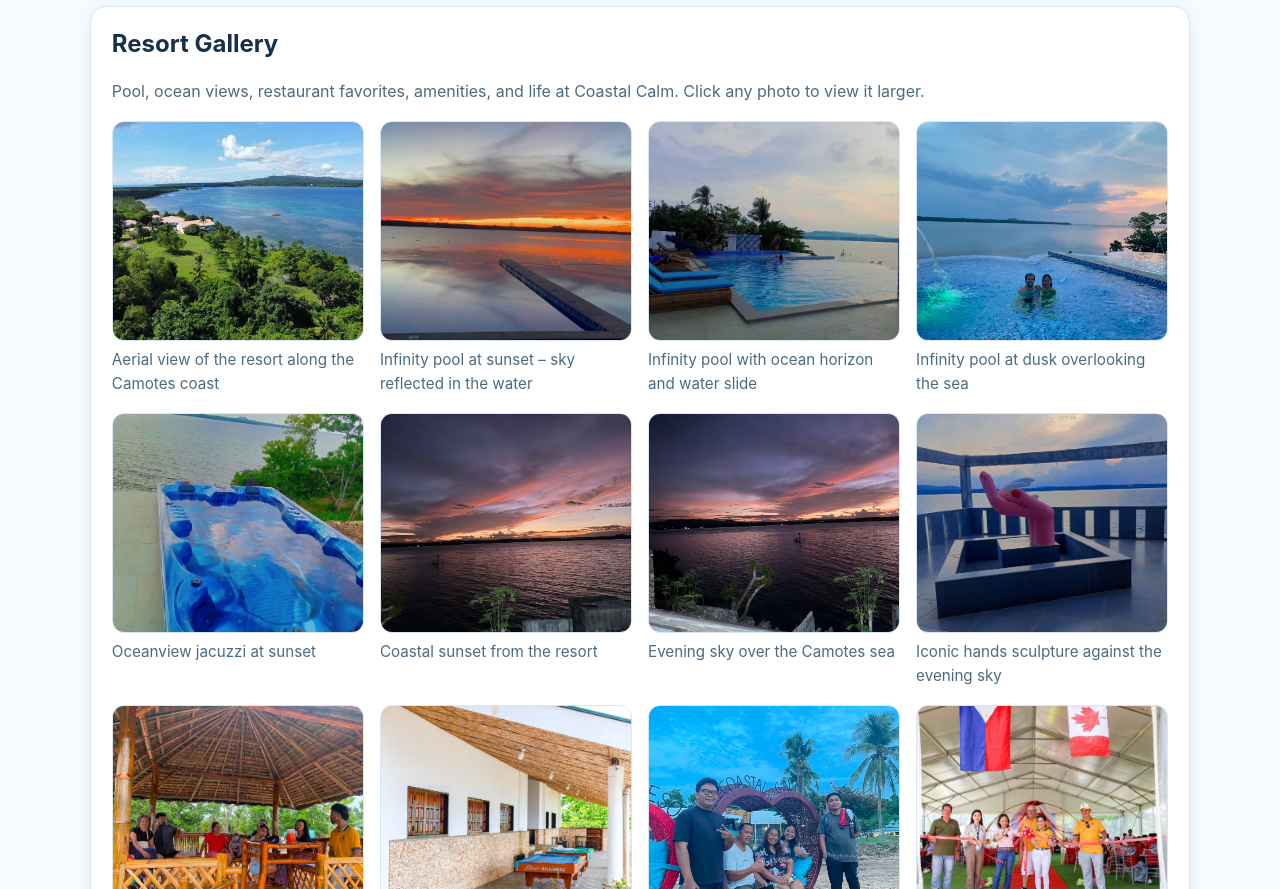
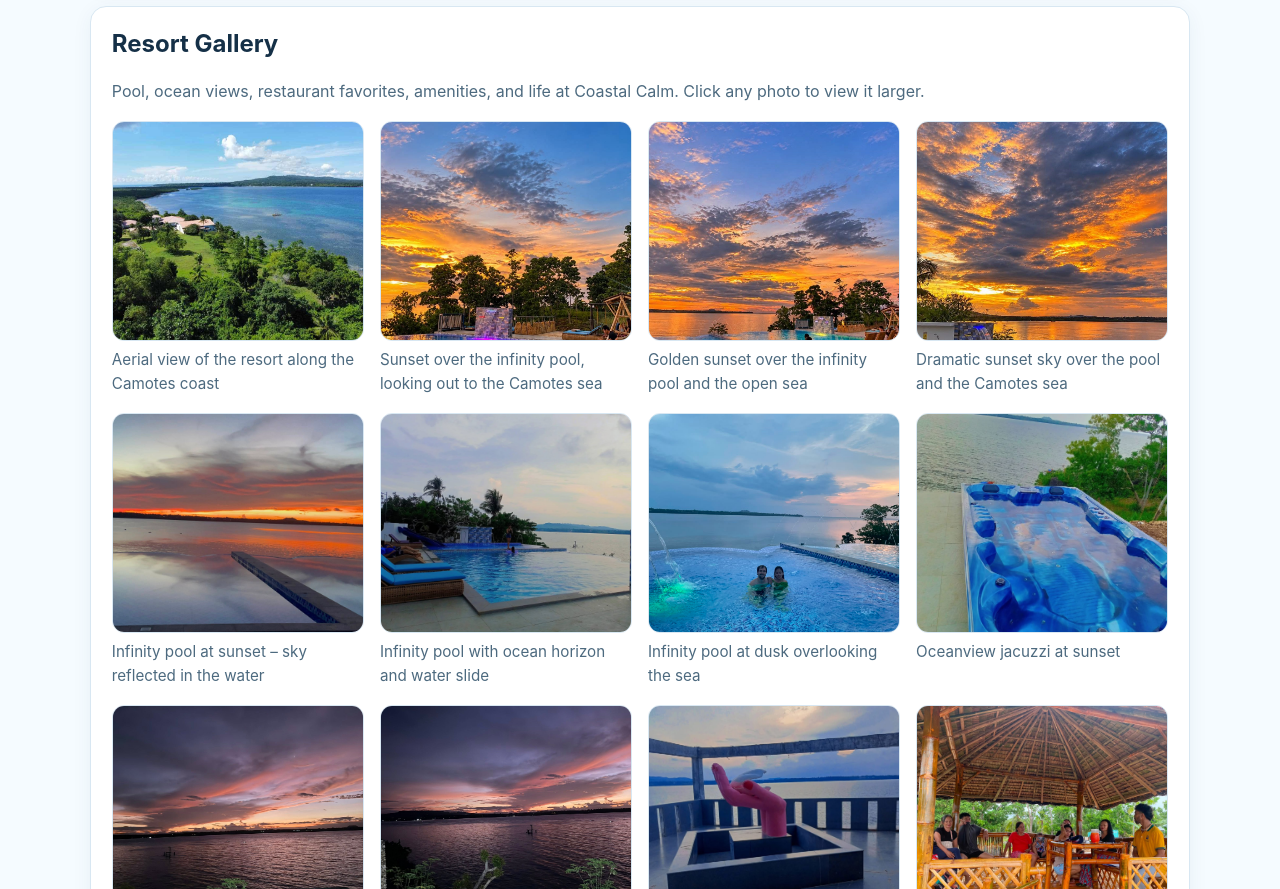
Before and after one commit to dsault/coastal-calm-site, a plain HTML site: page gallery.html in a window 1280 px wide. Shown: the part 640-1529 px from the top of the page. Drawn offline with Linux system fonts and the light colour scheme.

Commit message:
Add November 22 sunset photos to the home page and gallery
The Infinity Pool image on the home page is replaced with a
landscape crop of the wide sunset over the pool and sea. The
original infinity_pool.jpg file is left in the repo. All three
sunset photos are added to the gallery, cropped toward the sky,
pool, and sea so guests are not the focus.

```diff
--- a/gallery.html
+++ b/gallery.html
@@ -97,6 +97,9 @@
     <script>
       const galleryImages = [
         { src: "assets/pictures/air view.jpg", caption: "Aerial view of the resort along the Camotes coast" },
+        { src: "assets/gallery/sunset-pool-2026-11-1.jpg", caption: "Sunset over the infinity pool, looking out to the Camotes sea" },
+        { src: "assets/gallery/sunset-pool-2026-11-2.jpg", caption: "Golden sunset over the infinity pool and the open sea" },
+        { src: "assets/gallery/sunset-pool-2026-11-3.jpg", caption: "Dramatic sunset sky over the pool and the Camotes sea" },
         { src: "assets/gallery/infinity_pool.jpg", caption: "Infinity pool at sunset – sky reflected in the water" },
         { src: "assets/gallery/the_pool.jpeg", caption: "Infinity pool with ocean horizon and water slide" },
         { src: "assets/gallery/gallery-pool.jpeg", caption: "Infinity pool at dusk overlooking the sea" },
```
Also changed, not shown: index.html (+1 -1 lines), assets/gallery/sunset-pool-2026-11-1.jpg (added), assets/gallery/sunset-pool-2026-11-2-wide.jpg (added), assets/gallery/sunset-pool-2026-11-2.jpg (added), assets/gallery/sunset-pool-2026-11-3.jpg (added).
